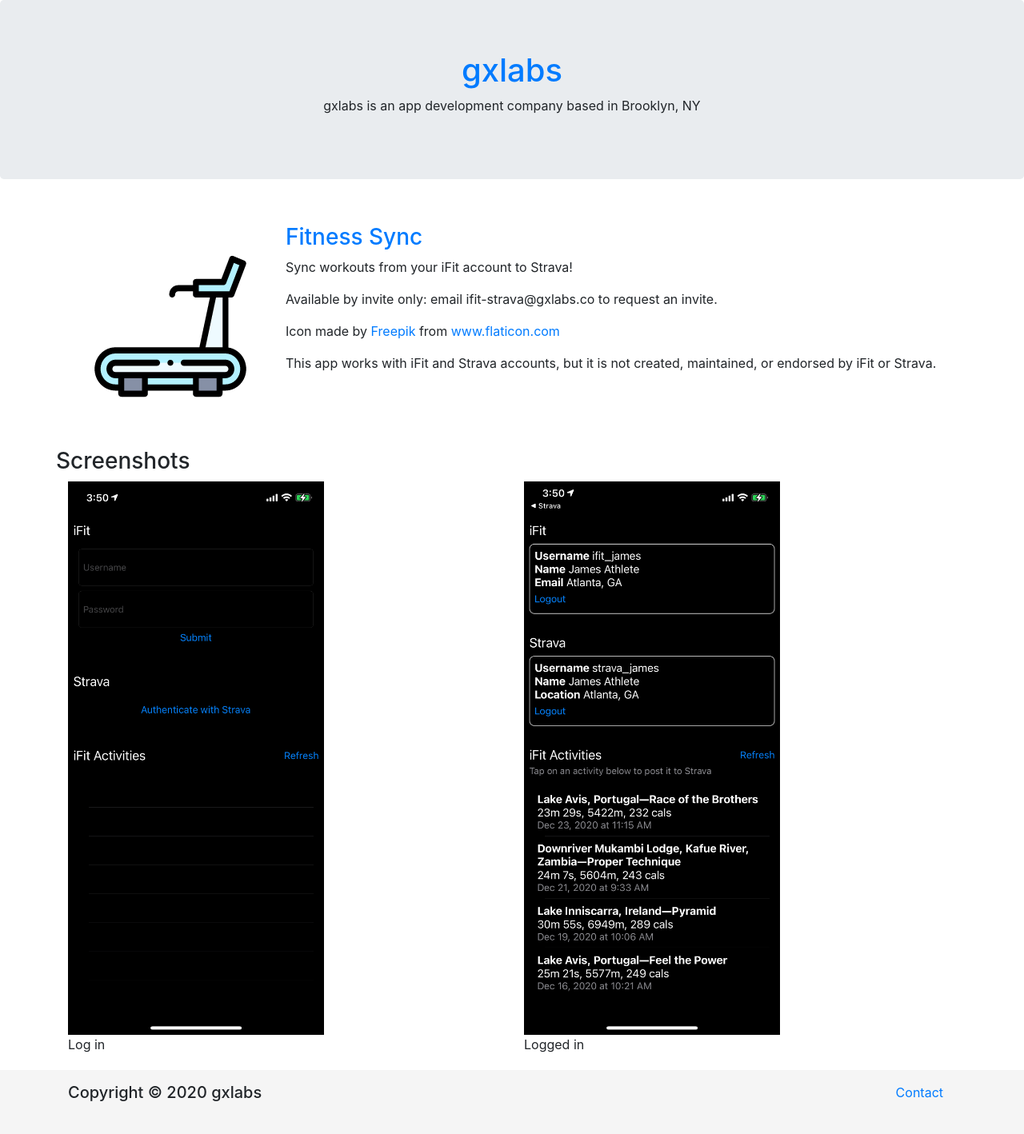
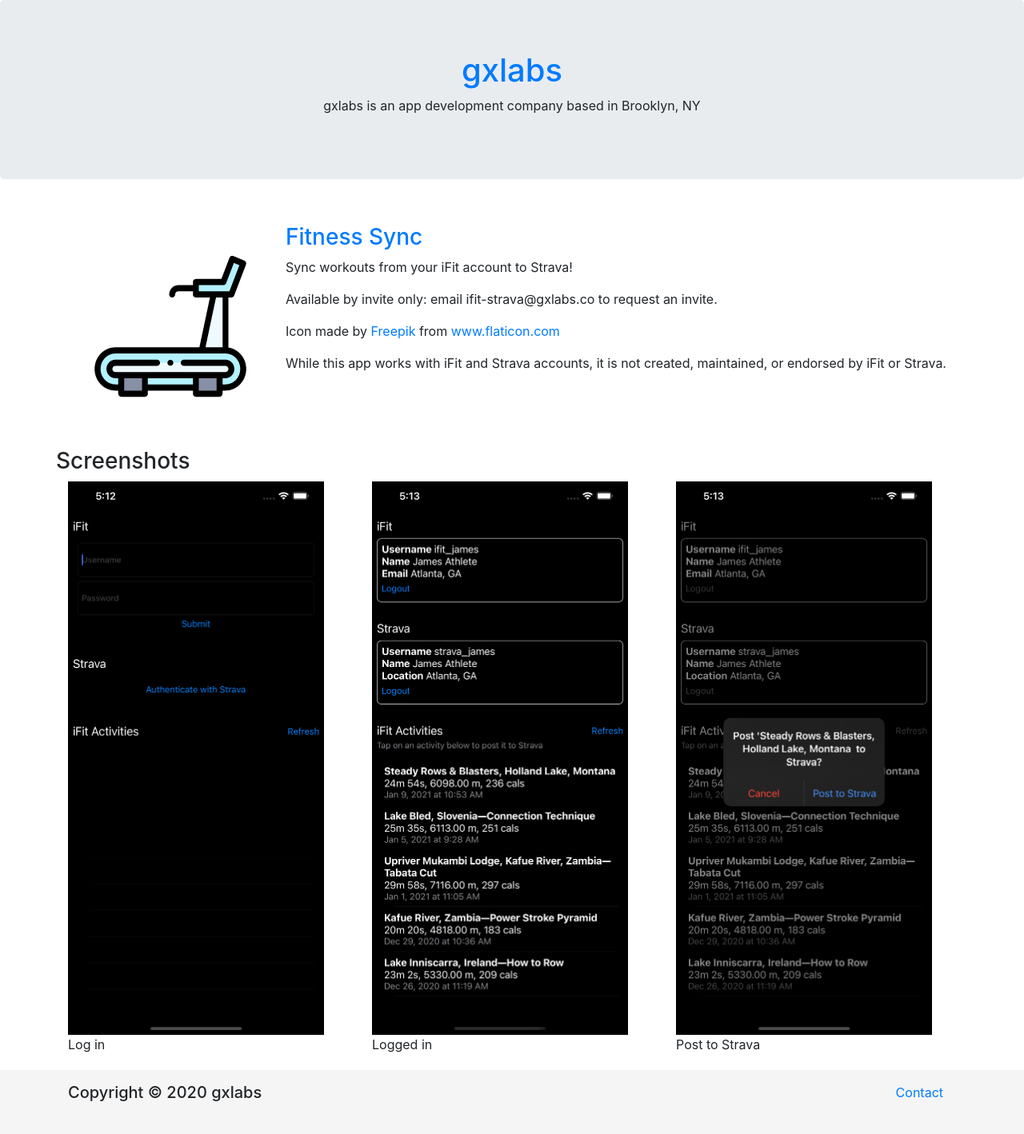
Before and after one commit to gxlabs/gxlabs.github.io, a Jekyll site: the page built from fitness-sync/index.md, in a window 1280 px wide. Shown: the whole page at 80% size. Built offline with Jekyll 4.4.1, drawn with Linux system fonts in a browser that asks for light colours.

Commit message:
Add screenshots

```diff
--- a/fitness-sync/index.md
+++ b/fitness-sync/index.md
@@ -10,7 +10,7 @@
         <p>Sync workouts from your iFit account to Strava!</p>
         <p>Available by invite only: email ifit-strava@gxlabs.co to request an invite.</p>
         <p>Icon made by <a href="https://www.flaticon.com/authors/freepik" title="Freepik">Freepik</a> from <a href="https://www.flaticon.com/" title="Flaticon">www.flaticon.com</a></p>
-        <p>This app works with iFit and Strava accounts, but it is not created, maintained, or endorsed by iFit or Strava.</p>
+        <p>While this app works with iFit and Strava accounts, it is not created, maintained, or endorsed by iFit or Strava.</p>
     </div>
 </div>
 <div class="row mt-4">
@@ -18,11 +18,15 @@
 </div>
 <div class="row">
     <div class="col">
-        <img src="/media/fitness-sync-login.png" width="320" alt="Fitness sync login screen">
+        <img src="/media/fitness-sync-1.png" width="320" alt="Fitness sync login screen">
         <p>Log in</p>
     </div>
     <div class="col">
-        <img src="/media/fitness-sync.png" width="320" alt="Fitness sync app screen">
+        <img src="/media/fitness-sync-2.png" width="320" alt="Fitness sync app screen">
         <p>Logged in</p>
     </div>
+    <div class="col">
+        <img src="/media/fitness-sync-3.png" width="320" alt="Fitness sync app screen">
+        <p>Post to Strava</p>
+    </div>
 </div>
```
Also changed, not shown: media/fitness-sync-1.png (added), media/fitness-sync-2.png (added), media/fitness-sync-3.png (added), media/fitness-sync-login.png (deleted), media/fitness-sync.png (deleted).
